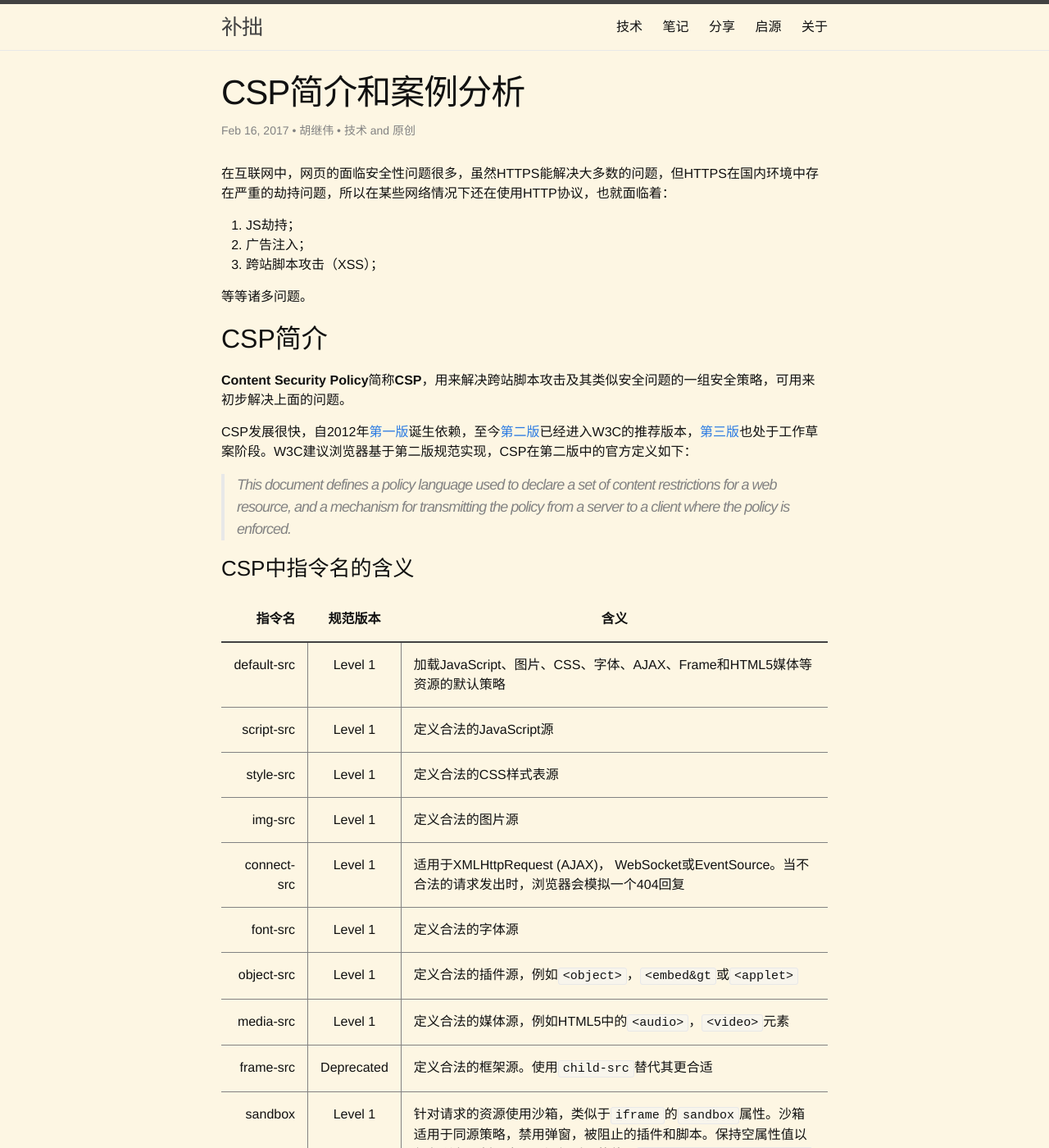
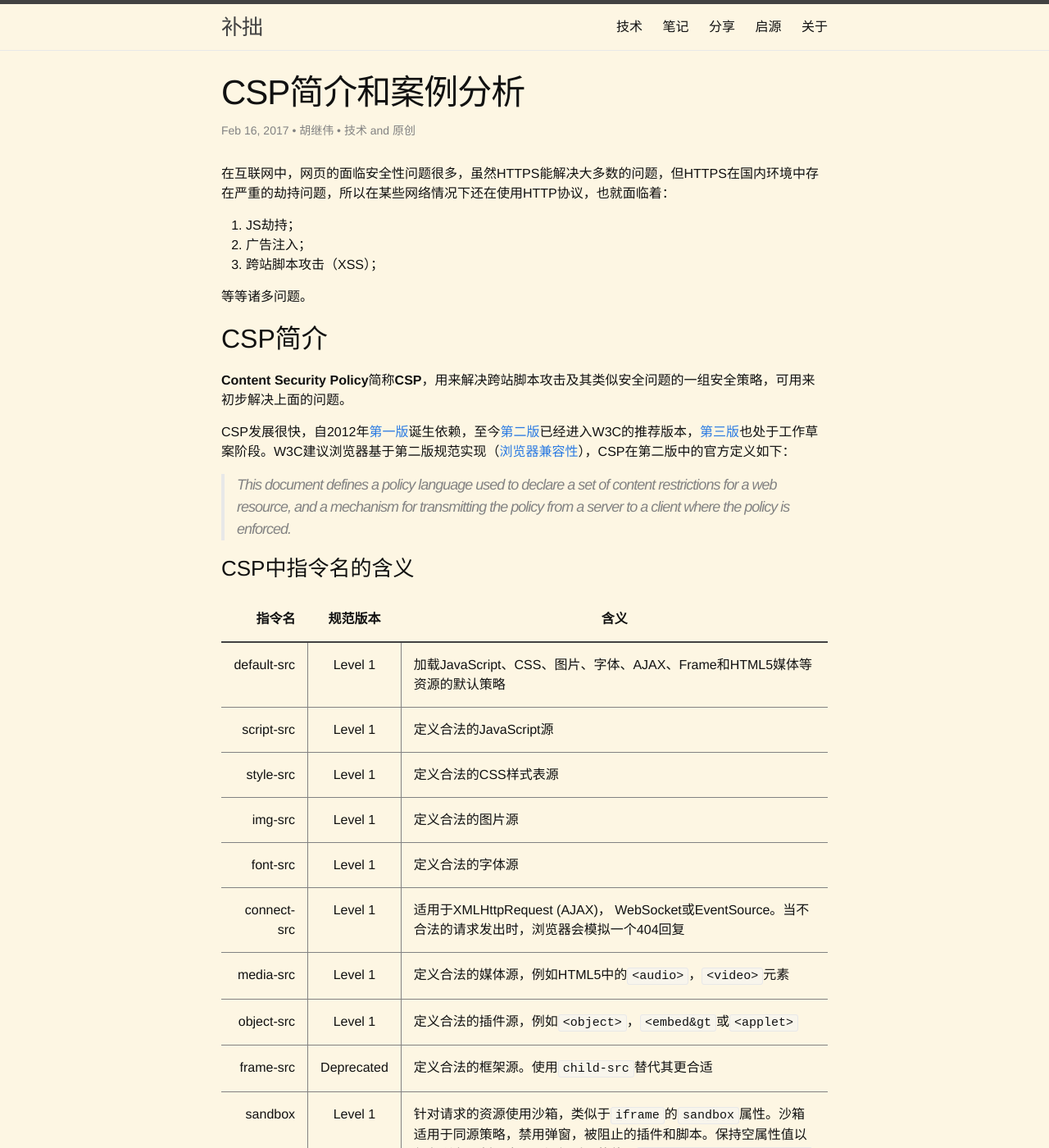
Before and after one commit to testudy/testudy.github.io, a Jekyll site: the page built from tech/_posts/2017-02-16-csp.md, in a window 1280 px wide and 1400 px high. Shown: the whole window at 82% size. Built offline with Jekyll 4.4.1, drawn with Linux system fonts in a browser that asks for light colours; comment, search, counter and statistics services are not loaded.

Commit message:
调整排版

```diff
--- a/tech/_posts/2017-02-16-csp.md
+++ b/tech/_posts/2017-02-16-csp.md
@@ -17,7 +17,7 @@ tags: 技术 原创
 
 **Content Security Policy**简称**CSP**，用来解决跨站脚本攻击及其类似安全问题的一组安全策略，可用来初步解决上面的问题。
 
-CSP发展很快，自2012年[第一版](https://www.w3.org/TR/CSP1/)诞生依赖，至今[第二版](https://www.w3.org/TR/CSP2/)已经进入W3C的推荐版本，[第三版](https://www.w3.org/TR/CSP/)也处于工作草案阶段。W3C建议浏览器基于第二版规范实现，CSP在第二版中的官方定义如下：
+CSP发展很快，自2012年[第一版](https://www.w3.org/TR/CSP1/)诞生依赖，至今[第二版](https://www.w3.org/TR/CSP2/)已经进入W3C的推荐版本，[第三版](https://www.w3.org/TR/CSP/)也处于工作草案阶段。W3C建议浏览器基于第二版规范实现（[浏览器兼容性](http://caniuse.com/#search=csp)），CSP在第二版中的官方定义如下：
 
 > This document defines a policy language used to declare a set of content restrictions for a web resource, and a mechanism for transmitting the policy from a server to a client where the policy is enforced.
 
@@ -26,14 +26,14 @@ CSP发展很快，自2012年[第一版](https://www.w3.org/TR/CSP1/)诞生依赖
 
 | 指令名 | 规范版本 | 含义 |
 |-------:|:--------:|----------|
-| default-src | Level 1 | 加载JavaScript、图片、CSS、字体、AJAX、Frame和HTML5媒体等资源的默认策略  |
+| default-src | Level 1 | 加载JavaScript、CSS、图片、字体、AJAX、Frame和HTML5媒体等资源的默认策略  |
 | script-src | Level 1 | 定义合法的JavaScript源 |
 | style-src | Level 1 | 定义合法的CSS样式表源 |
 | img-src | Level 1 | 定义合法的图片源 |
+| font-src | Level 1 | 定义合法的字体源 |
 | connect-src | Level 1 | 适用于XMLHttpRequest (AJAX)， WebSocket或EventSource。当不合法的请求发出时，浏览器会模拟一个404回复 |
-| font-src | Level 1 | 定义合法的字体源 |
+| media-src | Level 1 | 定义合法的媒体源，例如HTML5中的`<audio>`，`<video>`元素 |
 | object-src | Level 1 | 定义合法的插件源，例如`<object>`，`<embed&gt`或`<applet>` |
-| media-src | Level 1 | 定义合法的媒体源，例如HTML5中的`<audio>`，`<video>`元素 |
 | frame-src | Deprecated | 定义合法的框架源。使用`child-src`替代其更合适 |
 | sandbox | Level 1 | 针对请求的资源使用沙箱，类似于`iframe`的`sandbox`属性。沙箱适用于同源策略，禁用弹窗，被阻止的插件和脚本。保持空属性值以保留所有限制，也可以添加后面的值：`allow-forms allow-same-origin allow-scripts allow-popups`，`allow-modals`，`allow-orientation-lock`，`allow-pointer-lock`，`allow-presentation`，`allow-popups-to-escape-sandbox`，和`allow-top-navigation` |
 | report-uri | Level 1 | 指定策略应用失败的URI，也可以在`Content-Security-Policy`HTTP头后添加`-Report-Only`指示浏览器仅报告错误，但不阻止内容的加载 |
```
